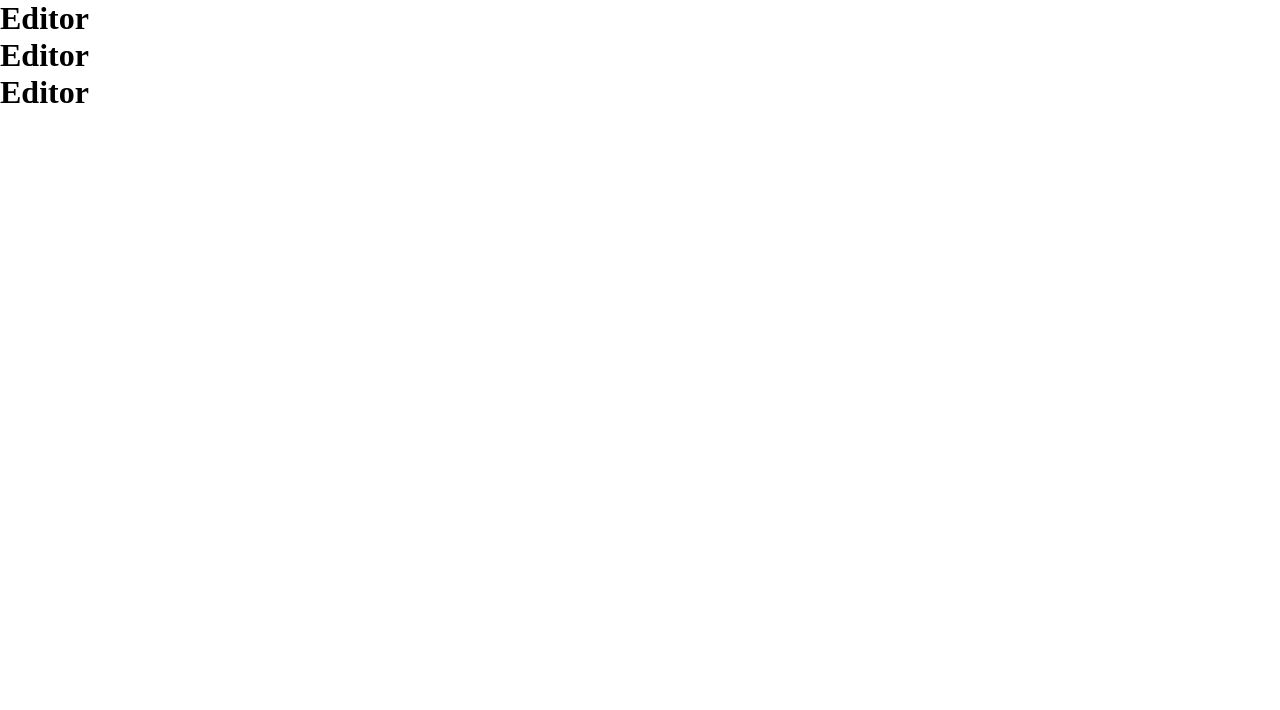
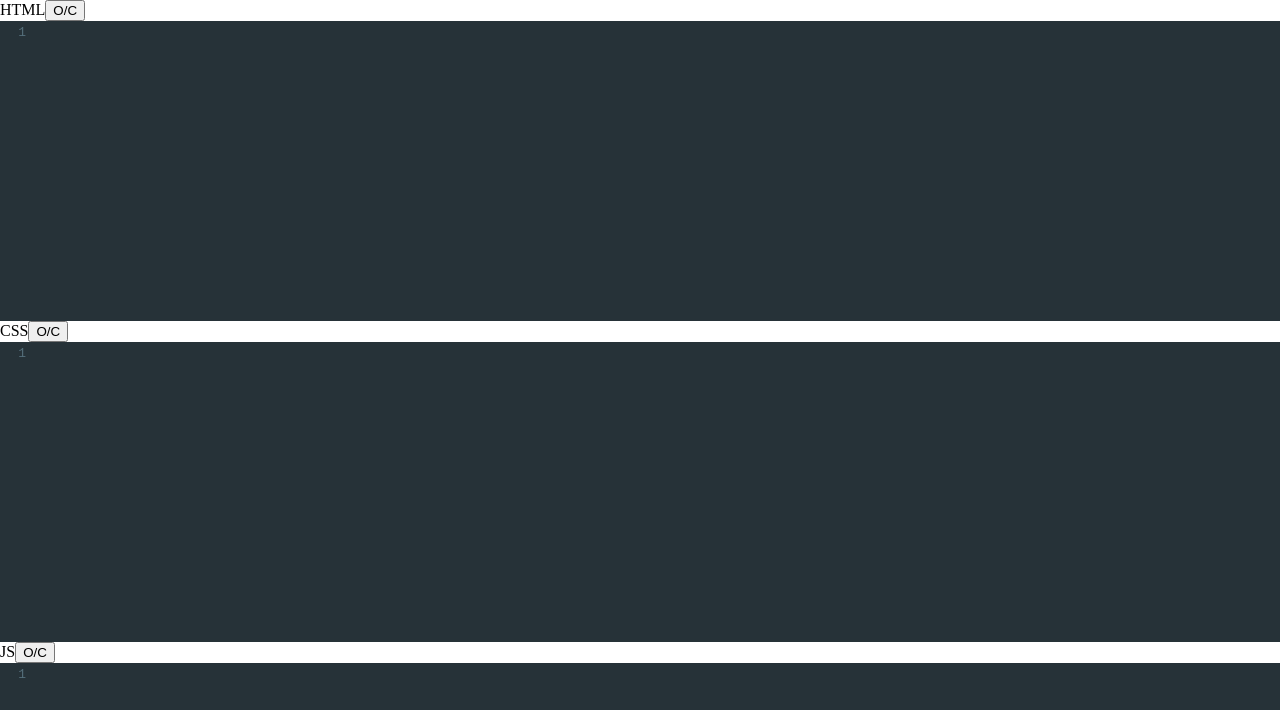
Before and after one commit to matyaspapp/codepen-clone, a React (Create React App) app: page / in a window 1280 px wide. Shown: the top 710 px of the page. Built offline with nearby package versions, Linux system fonts and the light colour scheme.

Commit message:
add editor functionality

```diff
--- a/src/App.js
+++ b/src/App.js
@@ -1,14 +1,33 @@
-import React from 'react';
+import React, { useState } from 'react';
 import './App.css';
 import Editor from './Components/Editor';
 
 function App() {
+  const [html, setHtml] = useState('');
+  const [css, setCss] = useState('');
+  const [js, setJs] = useState('');
+
   return (
     <div className="app">
       <div className="app__editors">
-        <Editor />
-        <Editor />
-        <Editor />
+        <Editor
+          language="xml"
+          displayName="HTML"
+          value={html}
+          onChange={setHtml}
+        />
+        <Editor
+          language="css"
+          displayName="CSS"
+          value={css}
+          onChange={setCss}
+        />
+        <Editor
+          language="javascript"
+          displayName="JS"
+          value={js}
+          onChange={setJs}
+        />
       </div>
       <div className="app__frame">
 
--- a/src/Components/Editor/index.js
+++ b/src/Components/Editor/index.js
@@ -1,10 +1,37 @@
 import React from 'react';
 import './index.css';
+import 'codemirror/lib/codemirror.css';
+import 'codemirror/theme/material.css';
+import 'codemirror/mode/xml/xml';
+import 'codemirror/mode/javascript/javascript';
+import 'codemirror/mode/css/css';
+import { Controlled as ControlledEditor } from 'react-codemirror2';
 
-const Editor = () => {
+
+const Editor = ({ displayName, language, value, onChange }) => {
+
+  const handleChange = (editor, data, value) => {
+    onChange(value);
+  };
+
   return (
     <div className="editor">
-      <h1>Editor</h1>
+      <div className="editor__header">
+        {displayName}
+        <button>O/C</button>
+      </div>
+      <ControlledEditor
+        className="controlledEditor__wrapper"
+        onBeforeChange={handleChange}
+        value={value}
+        options={{
+          lineWrapping: true,
+          lint: true,
+          mode: language,
+          theme: 'material',
+          lineNumbers: true,
+        }}
+      />
     </div>
   );
 };
```
